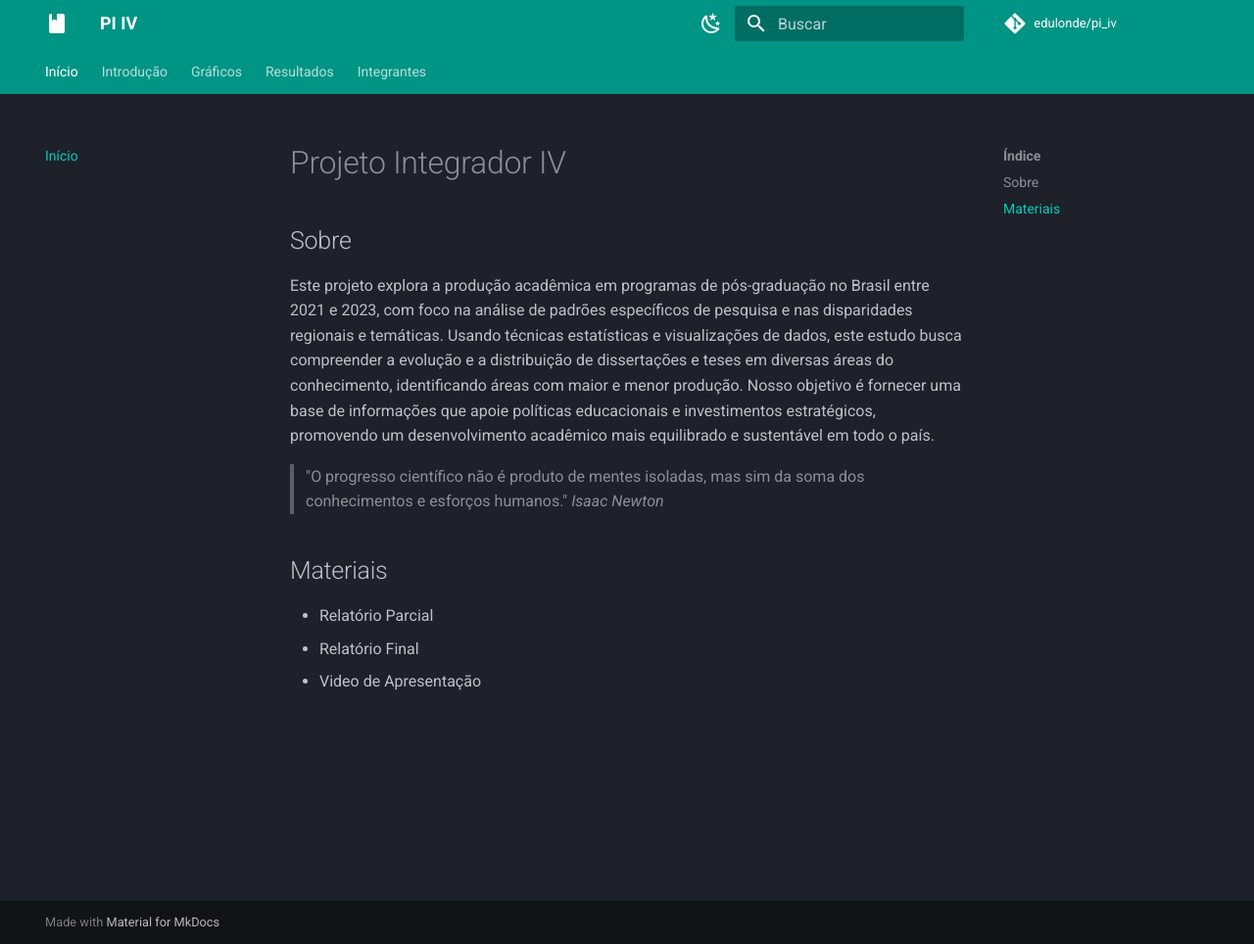
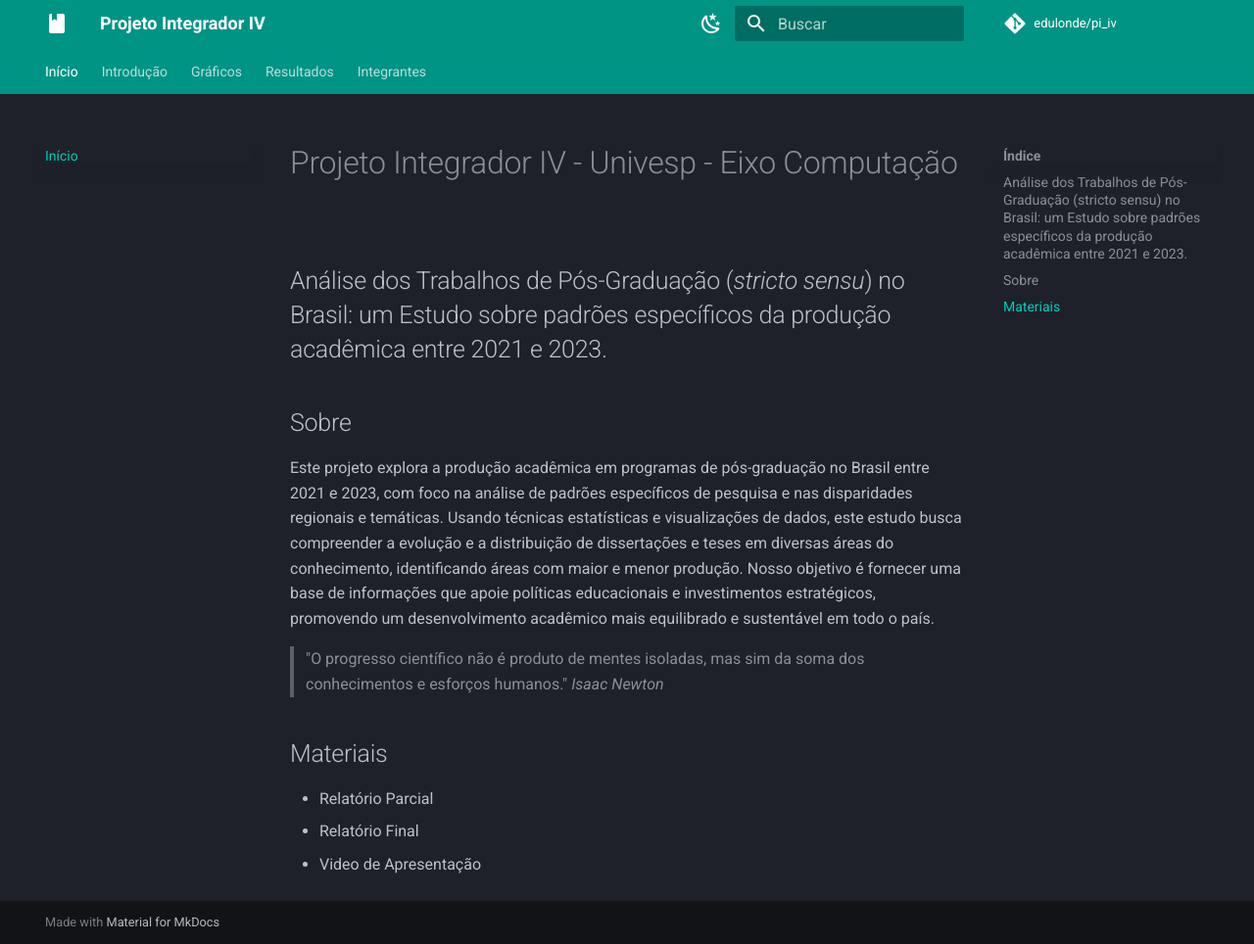
Before and after one commit to edulonde/pi_iv, an MkDocs documentation site: the page built from docs/index.md, in a window 1280 px wide and 964 px high. Shown: the whole window at 98% size. Built offline with MkDocs 1.6.1 and Material for MkDocs 9.7.7, drawn with Linux system fonts in a browser that asks for light colours; comment, search, counter and statistics services are not loaded.

Commit message:
add: img

```diff
--- a/docs/index.md
+++ b/docs/index.md
@@ -1,6 +1,6 @@
-# Projeto Integrador IV
+# Projeto Integrador IV  - Univesp - Eixo Computação
 
-
+## Análise dos Trabalhos de Pós-Graduação (_stricto sensu_) no Brasil: um Estudo sobre padrões específicos da produção acadêmica entre 2021 e 2023.
 
 
 ## Sobre
--- a/mkdocs.yml
+++ b/mkdocs.yml
@@ -1,4 +1,4 @@
-site_name: PI IV
+site_name: Projeto Integrador IV
 site_url: https://edulonde.github.io/pi_iv/
 repo_url: https://github.com/edulonde/pi_iv
 repo_name: edulonde/pi_iv
```
Also changed, not shown: docs/graficos/mapa_coropletico.md (+5 -2 lines), docs/introducao/justificativa.md (+1 -1 lines), docs/graficos/img.png (added).
